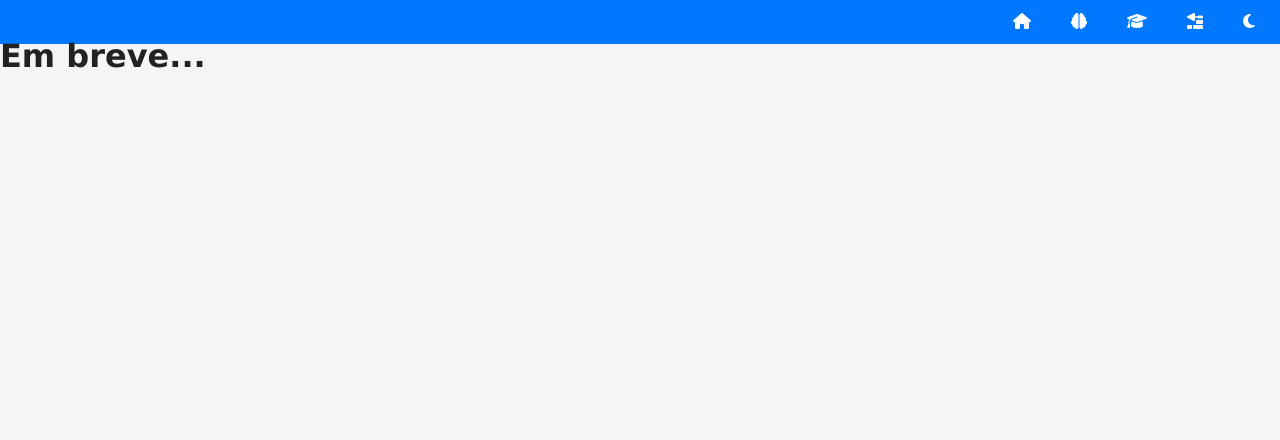
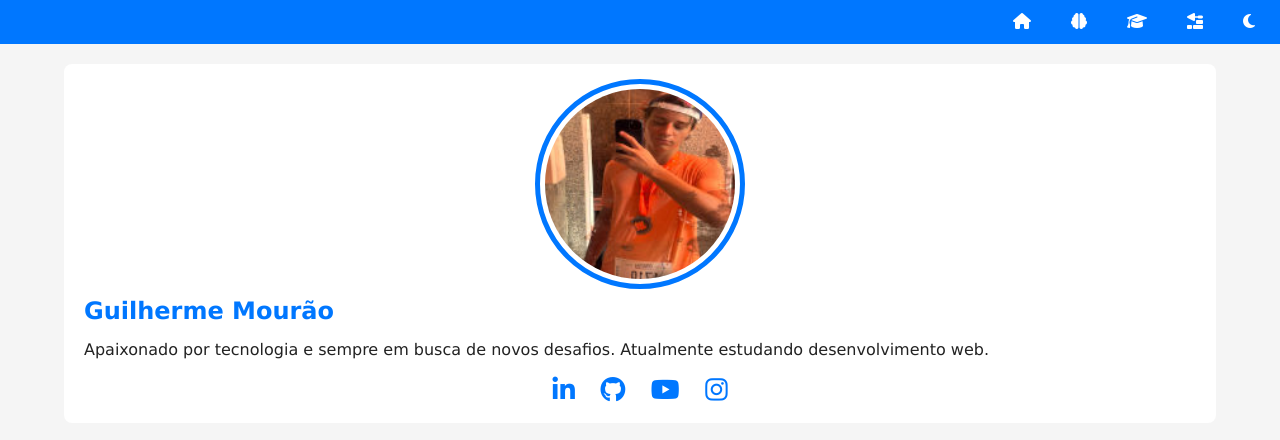
Before and after one commit to guimouraoo/projeto-portfolio, a plain HTML site: page index.html in a window 1280 px wide. Drawn offline with Linux system fonts and the light colour scheme.

Commit message:
topo pronto

```diff
--- a/estilos/style.css
+++ b/estilos/style.css
@@ -57,3 +57,53 @@ nav#menu a:hover {
   background-color: var(--destaque-inverso);
   color: var(--destaque);
 }
+
+main {
+  display: grid;
+  grid-template-columns: auto 90vw auto;
+  gap: 20px;
+  margin-top: 20px;
+}
+
+section#ficha {
+  background-color: var(--fundo-card);
+  padding: 20px;
+  border-radius: 8px;
+  grid-column: 2;
+}
+section#ficha img.foto {
+  width: 200px;
+  aspect-ratio: 1/1;
+  object-fit: cover;
+  overflow: hidden;
+  border-radius: 50%;
+  border: 5px solid var(--fundo-card);
+  outline: 5px solid var(--destaque);
+  display: block;
+  margin: auto;
+  margin-bottom: 15px;
+}
+section#ficha h1 {
+  color: var(--destaque);
+  margin: 15px 0;
+  font-size: 1.5em;
+  text-align: left;
+}
+
+div#social {
+  display: flex;
+  justify-content: center;
+  align-items: center;
+  font-size: 1.6em;
+  gap: 1em;
+  margin-top: 15px;
+}
+
+div#social a {
+  color: var(--destaque);
+  transition: color 0.5s;
+}
+
+div#social a:hover {
+  color: var(--destaque-inverso);
+}
--- a/index.html
+++ b/index.html
@@ -4,30 +4,77 @@
     <meta charset="UTF-8" />
     <meta name="viewport" content="width=device-width, initial-scale=1.0" />
     <title>Portifólio Guilherme Mourão</title>
-    <link rel="stylesheet" href="estilos/style.css">
-    <link rel="shortcut icon" href="favicon.svg" type="image/svg">
-    <script src="https://kit.fontawesome.com/c251c4843e.js" crossorigin="anonymous"></script>
+    <link rel="stylesheet" href="estilos/style.css" />
+    <link rel="shortcut icon" href="favicon.svg" type="image/svg" />
+    <script
+      src="https://kit.fontawesome.com/c251c4843e.js"
+      crossorigin="anonymous"
+    ></script>
   </head>
   <body>
     <header>
-        <nav id="menu">
-            <ul>
-                <li><a href="#"><i class="fa-solid fa-house"></i></a></li>
-                <li><a href="#"><i class="fa-solid fa-brain"></i></a></li>
-                <li><a href="#"><i class="fa-solid fa-graduation-cap"></i></a></li>
-                <li><a href="#"><i class="fa-solid fa-trowel-bricks"></i></a></li>
-                <li><a href="#"><i class="fa-solid fa-moon"></i></a></li>
-            </ul>
-        </nav>
+      <nav id="menu">
+        <ul>
+          <li>
+            <a href="#"><i class="fa-solid fa-house"></i></a>
+          </li>
+          <li>
+            <a href="#"><i class="fa-solid fa-brain"></i></a>
+          </li>
+          <li>
+            <a href="#"><i class="fa-solid fa-graduation-cap"></i></a>
+          </li>
+          <li>
+            <a href="#"><i class="fa-solid fa-trowel-bricks"></i></a>
+          </li>
+          <li>
+            <a href="#"><i class="fa-solid fa-moon"></i></a>
+          </li>
+        </ul>
+      </nav>
     </header>
 
     <main>
-        <h1>Em breve...</h1>
+      <section id="ficha">
+        <img
+          src="imagens/WhatsApp Image 2025-09-09 at 15.41.58.jpeg"
+          alt="Guilherme Mourão"
+          class="foto"
+        />
+        <h1>Guilherme Mourão</h1>
+        <p>
+          Apaixonado por tecnologia e sempre em busca de novos desafios.
+          Atualmente estudando desenvolvimento web.
+        </p>
+        <div id="social">
+          <a
+            href="https://www.linkedin.com/in/guilherme-mour%C3%A3o-b94b64332/"
+            target="_blank"
+            rel="nofollow"
+            ><i class="fa-brands fa-linkedin-in"></i
+          ></a>
+          <a href="https://github.com/guimouraoo" target="_blank" rel="nofollow"
+            ><i class="fa-brands fa-github"></i
+          ></a>
+          <a
+            href="https://www.youtube.com/@omourass"
+            target="_blank"
+            rel="nofollow"
+            ><i class="fa-brands fa-youtube"></i
+          ></a>
+          <a
+            href="https://www.instagram.com/guimouraoo/#"
+            target="_blank"
+            rel="nofollow"
+            ><i class="fa-brands fa-instagram"></i
+          ></a>
+        </div>
+      </section>
+
+      <section id="detalhes"></section>
     </main>
 
-    <footer>
-
-    </footer>
+    <footer></footer>
 
     <script src="scripts/script.js"></script>
   </body>
```
Also changed, not shown: imagens/WhatsApp Image 2025-09-09 at 15.41.58.jpeg (added).
